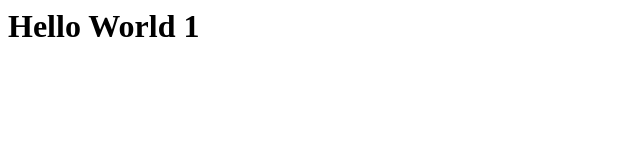
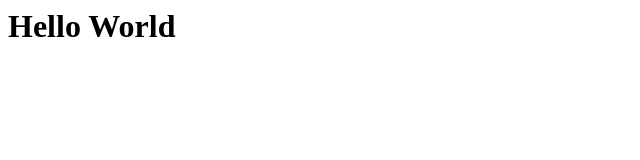
Before and after one commit to vppillai/ecr-deploy-test, a plain HTML site: page index.html in a window 1280 px wide. Shown: the full height of the page, 0-640 px from the left. Drawn offline with Linux system fonts and the light colour scheme.

Commit message:
Update index.html

```diff
--- a/index.html
+++ b/index.html
@@ -1,3 +1,3 @@
 <html>
-    <h1>Hello World 1</h1>
+    <h1>Hello World</h1>
 </html>
```
